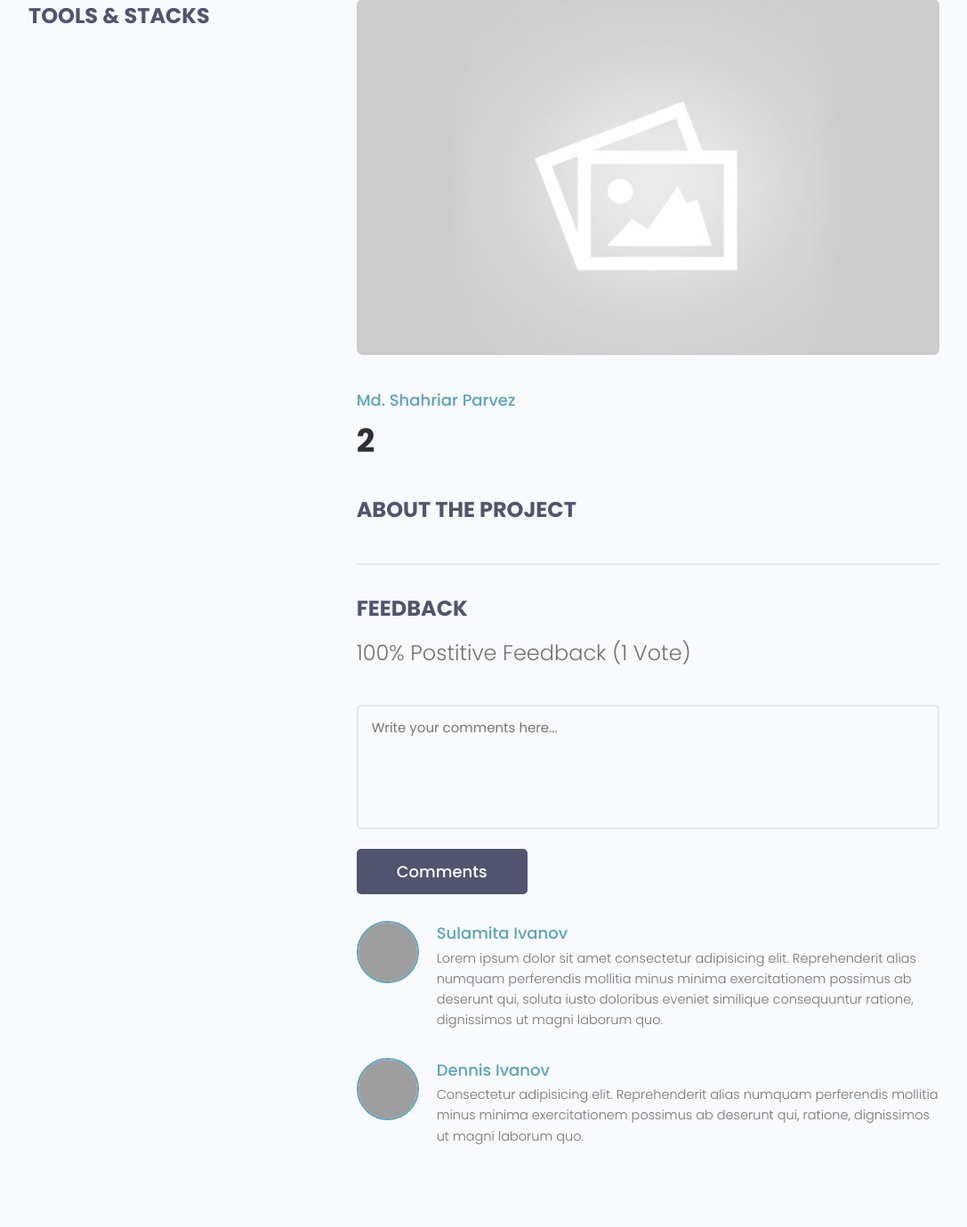
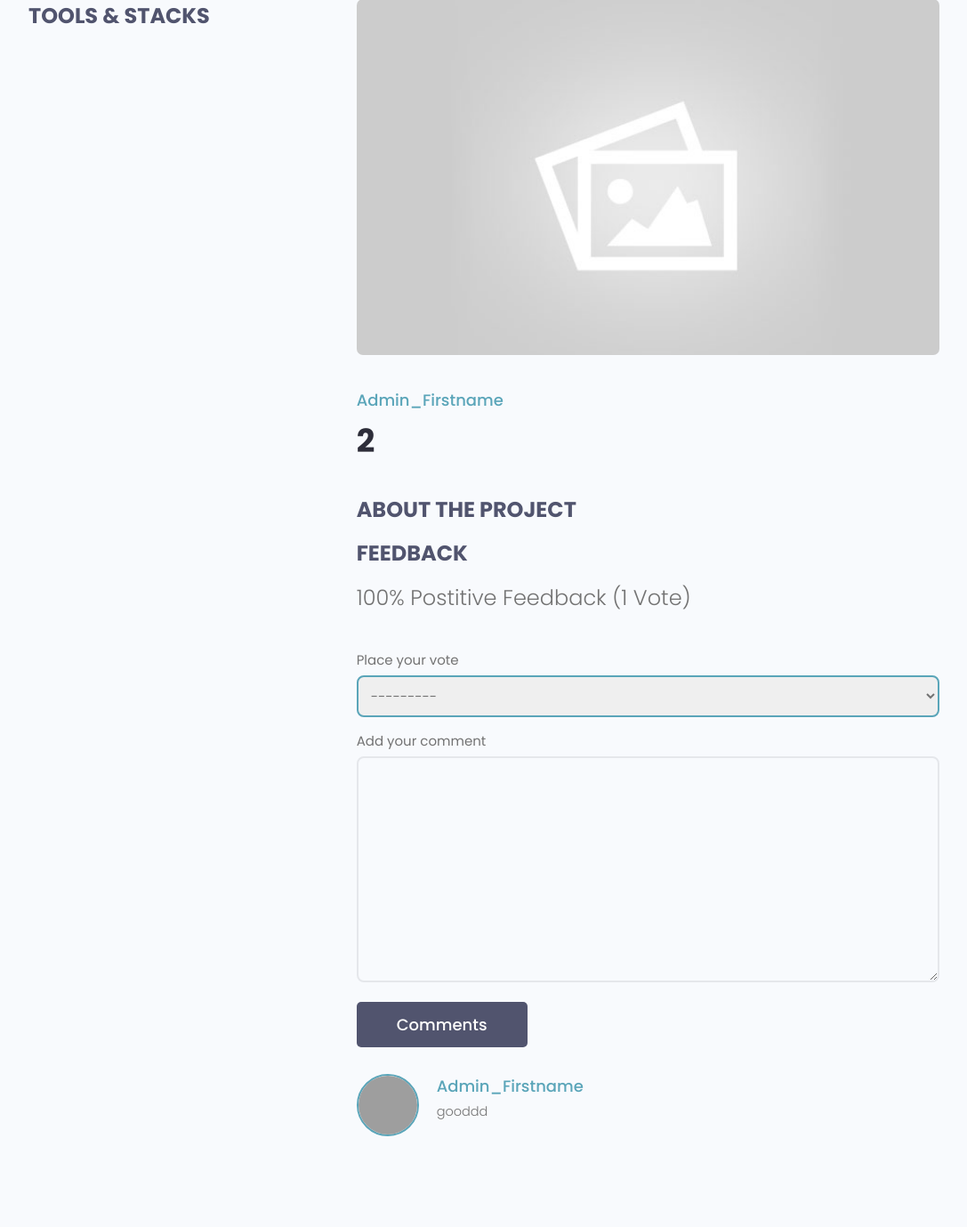
Before and after one commit to maitry1998/Devleopers-Instagram, a Django app: page /projects/project/09ac15ca-4169-428f-9f2e-bbc4ce184cc0 in a window 1280 px wide. Shown: the part 108-1487 px from the top of the page at 89% size, without its empty margins (96-1183 px from the left). After the commit the page ends 1385 px from the top, so only its background shows below. Run offline with Django 4.2, Linux system fonts and the light colour scheme; a user stored in the database is signed in; data comes from the database, SQL or seed files in the repository; both versions use the stored data as it was after the commit; grey boxes are pictures that could not be loaded.

Commit message:
Entire review part  done

```diff
--- a/projects/forms.py
+++ b/projects/forms.py
@@ -3,7 +3,7 @@ from django.core.files.base import File
 from django.db.models.base import Model
 from django.forms import ModelForm
 from django.forms.utils import ErrorList
-from .models import Project
+from .models import Project, Review
 from django import forms
 
 
@@ -16,8 +16,30 @@ class ProjectForm(ModelForm):
             'tags': forms.CheckboxSelectMultiple(),
         }
 
+    # This method is very nimportnat to give styling of css to the input IF YOU ARE USING MODEL FORM
     def __init__(self, *args, **kwargs):
         super(ProjectForm, self).__init__(*args, **kwargs)
 
         for name,field in self.fields.items():
             field.widget.attrs.update({'class':'input'})
+
+
+
+
+class ReviewForm(ModelForm):
+    class Meta:
+        model = Review
+        fields = ['value','body']
+        labels = {
+            'value': 'Place your vote',
+            'body': 'Add your comment'
+        }
+
+
+    # This method is very nimportnat to give styling of css to the input
+    def __init__(self, *args, **kwargs):
+        super(ReviewForm, self).__init__(*args, **kwargs)
+
+        for name,field in self.fields.items():
+            field.widget.attrs.update({'class':'input'})
+            field.widget.attrs.update({'style': 'width: 100% !important;padding: 1rem;  border-radius: 8px;'})
--- a/projects/models.py
+++ b/projects/models.py
@@ -19,7 +19,25 @@ class Project(models.Model):
         return self.title
 
     class Meta:
-        ordering =['created']
+        ordering =['-vote_Ratio','-vote_total','title']
+
+
+    @property
+    def reviewrs(self):
+        reviews= self.review_set.all().values_list('owner__id',flat=True) # we did set here because this is called from project model
+        return reviews
+
+    # get all the project's vote count
+    @property
+    def getVoteCount(self):
+        reviews= self.review_set.all() # we did set here because this is called from project model
+        upvotes=reviews.filter(value="up").count()
+        totalVotes=reviews.count()
+        ratio = (upvotes/totalVotes) * 100
+        self.vote_total = totalVotes
+        self.vote_Ratio = ratio
+
+        self.save()
 
 class Review(models.Model):
 
@@ -27,14 +45,21 @@ class Review(models.Model):
         ('up','Up Vote'),
         ('down','Down Vote')
     )
+    owner = models.ForeignKey(Profile,on_delete=models.CASCADE,null=True)
     project = models.ForeignKey(Project,on_delete=models.CASCADE)
     body = models.TextField(null = True,blank = True)
     value = models.CharField(max_length= 200,choices=VOTE_TYPE)
     created = models.DateTimeField(auto_now_add=True)
     id = models.UUIDField(default=uuid.uuid4,unique=True,primary_key=True,editable=False)
 
+    class Meta:
+        unique_together = [['owner','project']]
+
     def __str__(self):
         return self.value
+
+
+
 
 class Tag(models.Model):
     name = models.CharField(max_length=200)
--- a/projects/templates/projects/single-project.html
+++ b/projects/templates/projects/single-project.html
@@ -15,91 +15,70 @@
         </div>
 
         {% if project.source_link %}
-        <a class="singleProject__liveLink" href="#" target="_blank"
-          ><i class="im im-external-link"></i>Source Code
+        <a class="singleProject__liveLink" href="#" target="_blank"><i class="im im-external-link"></i>Source Code
         </a>
         {% endif %}
 
         {% if project.demo_link %}
-        <a class="singleProject__liveLink" href="#" target="_blank"
-          ><i class="im im-external-link"></i>Live Demo
+        <a class="singleProject__liveLink" href="#" target="_blank"><i class="im im-external-link"></i>Live Demo
         </a>
         {% endif %}
       </div>
       <div class="column column--2of3">
-        <img
-          class="singleProject__preview"
-          src="{{ project.featured_image.url }}"
-          alt="portfolio thumbnail"
-        />
-        <a href="profile.html" class="singleProject__developer"
-          >Md. Shahriar Parvez</a
-        >
+        <img class="singleProject__preview" src="{{ project.featured_image.url }}" alt="portfolio thumbnail" />
+        <a href="profile.html" class="singleProject__developer">{{project.owner.name}}</a>
         <h2 class="singleProject__title">{{ project.title }}</h2>
         <h3 class="singleProject__subtitle">About the Project</h3>
         <div class="singleProject__info">{{project.description}}</div>
 
-        <div class="comments">
+        <div>
           <h3 class="singleProject__subtitle">Feedback</h3>
-          <h5 class="project--rating">{{ project.vote_Ratio}}% Postitive Feedback ({{project.vote_total}} Vote{{project.vote_total | pluralize:"s"}})</h5>
+          <h5 class="project--rating">{{ project.vote_Ratio}}% Postitive Feedback ({{project.vote_total}}
+            Vote{{project.vote_total | pluralize:"s"}})</h5>
 
-          <form class="form" action="#" method="POST">
-            <!-- Textarea -->
+          {% if request.user.profile.id in project.reviewrs %}
+          <p>Your review is already submitted!</p>
+          {% elif request.user.profile.id == project.owner.id %}
+          <p>You cannot review your own work!</p>
+          {% elif request.user.is_authenticated %}
+          <form class="form" action="{% url 'projectid' project.id%}" method="POST">
+            {% csrf_token %}
+            {% for field in form %}
             <div class="form__field">
-              <label for="formInput#textarea">Comments: </label>
-              <textarea
-                class="input input--textarea"
-                name="message"
-                id="formInput#textarea"
-                placeholder="Write your comments here..."
-              ></textarea>
+              <label for="formInput#textarea"> {{field.label}} </label>
+              <!-- <label>mmmmmm </label> -->
+              {{field}}
             </div>
-            <input
-              class="btn btn--sub btn--lg"
-              type="submit"
-              value="Comments"
-            />
+            {% endfor %}
+            <input class="btn btn--sub btn--lg" type="submit" value="Comments" />
           </form>
+          {% else %}
+          <a href="{% url 'login' %}?next={{request.path}}">Please log in to review the project!</a>
+          {% endif %}
+
           <div class="commentList">
+
+            {% for review in project.review_set.all %}
+            {% if review.body %}
             <div class="comment">
-              <a href="profile.html">
-                <img
-                  class="avatar avatar--md"
-                  src="https://pbs.twimg.com/profile_images/1335382240931368961/b3wSZKj4_400x400.jpg"
-                  alt="user"
-                />
+              <a href="{% url 'user-profile' review.owner.id %}">
+                <img class="avatar avatar--md" src="{{review.owner.profile_image.url}}" alt="user" />
               </a>
               <div class="comment__details">
-                <a href="profile.html" class="comment__author"
-                  >Sulamita Ivanov</a
-                >
+                <a href="{% url 'user-profile' review.owner.id %}" class="comment__author">{{review.owner.name}}</a>
                 <p class="comment__info">
-                  Lorem ipsum dolor sit amet consectetur adipisicing elit.
-                  Reprehenderit alias numquam perferendis mollitia minus minima
-                  exercitationem possimus ab deserunt qui, soluta iusto
-                  doloribus eveniet similique consequuntur ratione, dignissimos
-                  ut magni laborum quo.
+                  {{review.body| linebreaksbr}}
                 </p>
               </div>
             </div>
-            <div class="comment">
-              <a href="profile.html">
-                <img
-                  class="avatar avatar--md"
-                  src="https://avatars.githubusercontent.com/u/33843378"
-                  alt="user"
-                />
-              </a>
-              <div class="comment__details">
-                <a href="profile.html" class="comment__author">Dennis Ivanov</a>
-                <p class="comment__info">
-                  Consectetur adipisicing elit. Reprehenderit alias numquam
-                  perferendis mollitia minus minima exercitationem possimus ab
-                  deserunt qui, ratione, dignissimos ut magni laborum quo.
-                </p>
-              </div>
-            </div>
+            {% endif %}
+            {% endfor %}
+
+
           </div>
+
+
+
         </div>
       </div>
     </div>
--- a/projects/views.py
+++ b/projects/views.py
@@ -1,30 +1,42 @@
 from django.shortcuts import render,redirect
 from django.http import HttpResponse
 from .models import Project,Tag
-from .forms import ProjectForm
+from .forms import ProjectForm, ReviewForm
 from django.contrib.auth.decorators import login_required
 from django.db.models import Q
 from .utils import searchProjects
 from django.core.paginator import Paginator,PageNotAnInteger,EmptyPage
 from .utils import paginateProjects
-
+from django.contrib import messages
 # Create your views here.
 def projects(request):
     projects,search_query= searchProjects(request)
     results=3
     custom_range, projects= paginateProjects(request,projects,results)
-
-
-
-
+    if request.method == 'POST':
+        form = ReviewForm(request.POST)
+        review = form.save(commit=False)
     context = { 'projects':projects,'search_query':search_query,'custom_range':custom_range}
     return render(request,'projects/projects.html',context)
 
 
-@login_required(login_url="login")
+# @login_required(login_url="login")
 def project(request,pk):
     projectObj = Project.objects.get(id=pk)
-    return render(request,'projects/single-project.html',{'project':projectObj})
+    form = ReviewForm()
+    if request.method=="POST":
+        form = ReviewForm(request.POST)
+        review= form.save(commit=False)
+        review.project = projectObj
+        review.owner = request.user.profile
+        review.save()
+
+        # doing vote count, calling the property
+        projectObj.getVoteCount
+
+        messages.success(request,"Your review was submitted successfully!")
+        return redirect('projectid',pk)
+    return render(request,'projects/single-project.html',{'project':projectObj,'form':form})
 
 
 @login_required(login_url="login")
--- a/users/templates/users/login_register.html
+++ b/users/templates/users/login_register.html
@@ -3,8 +3,6 @@
 {% block content %}
 
 {% if page == 'register' %}
-<!-- <h1> register User</h1>
-<p> Already have an account? <a href="{% url 'login' %}">Login</a></p> -->
 
 
 <div class="auth">
@@ -74,7 +72,8 @@
         <p>Hello Developer, Welcome Back!</p>
       </div>
 
-      <form action="{% url 'login' %}" method="POST" class="form auth__form">
+      <!-- action here is set to "" because of the next attribute  -->
+      <form action="" method="POST" class="form auth__form">
         {% csrf_token %}
         <!-- Input:Username -->
         <div class="form__field">
--- a/users/views.py
+++ b/users/views.py
@@ -19,7 +19,7 @@ def loginUser(request):
     if request.user.is_authenticated:
         return redirect('profiles')
     if request.method=="POST":
-        username= request.POST.get("username")
+        username= request.POST.get("username").lower()
         password= request.POST.get("password")
         try:
             user= User.objects.get(username = username)
@@ -29,7 +29,8 @@ def loginUser(request):
         user = authenticate(request,username=username,password=password)
         if user is not None:
             login(request,user)
-            return redirect('profiles')
+            # the next attribute here is next from adding a comment for un authenticated user
+            return redirect(request.GET['next'] if 'next' in request.GET else 'account')
         else:
             messages.error(request,"Username or password is incorrect")
             print("Username is incorrect")
```
Also changed, not shown: db.sqlite3, projects/migrations/0007_alter_project_options_review_owner_and_more.py (added), static/images/IMG_0407.jpeg (added), static/images/IMG_0505.png (added).
